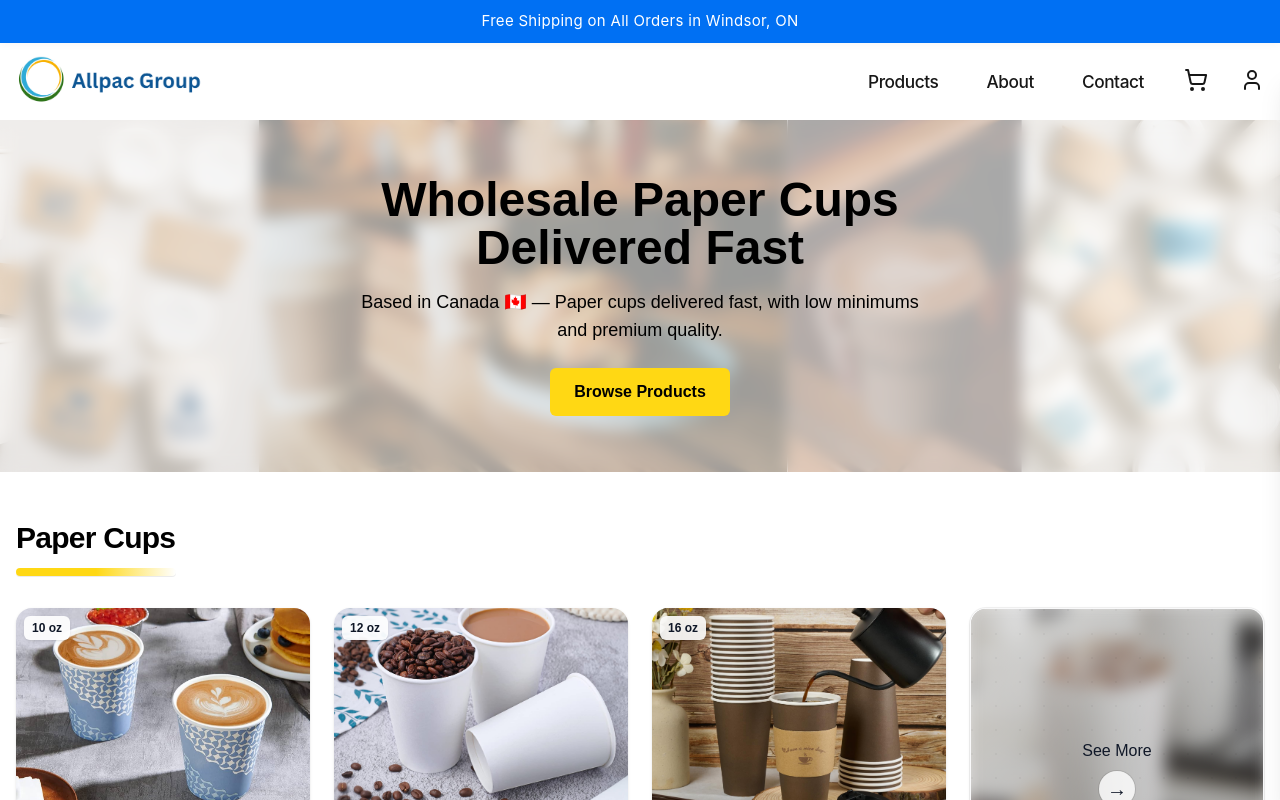
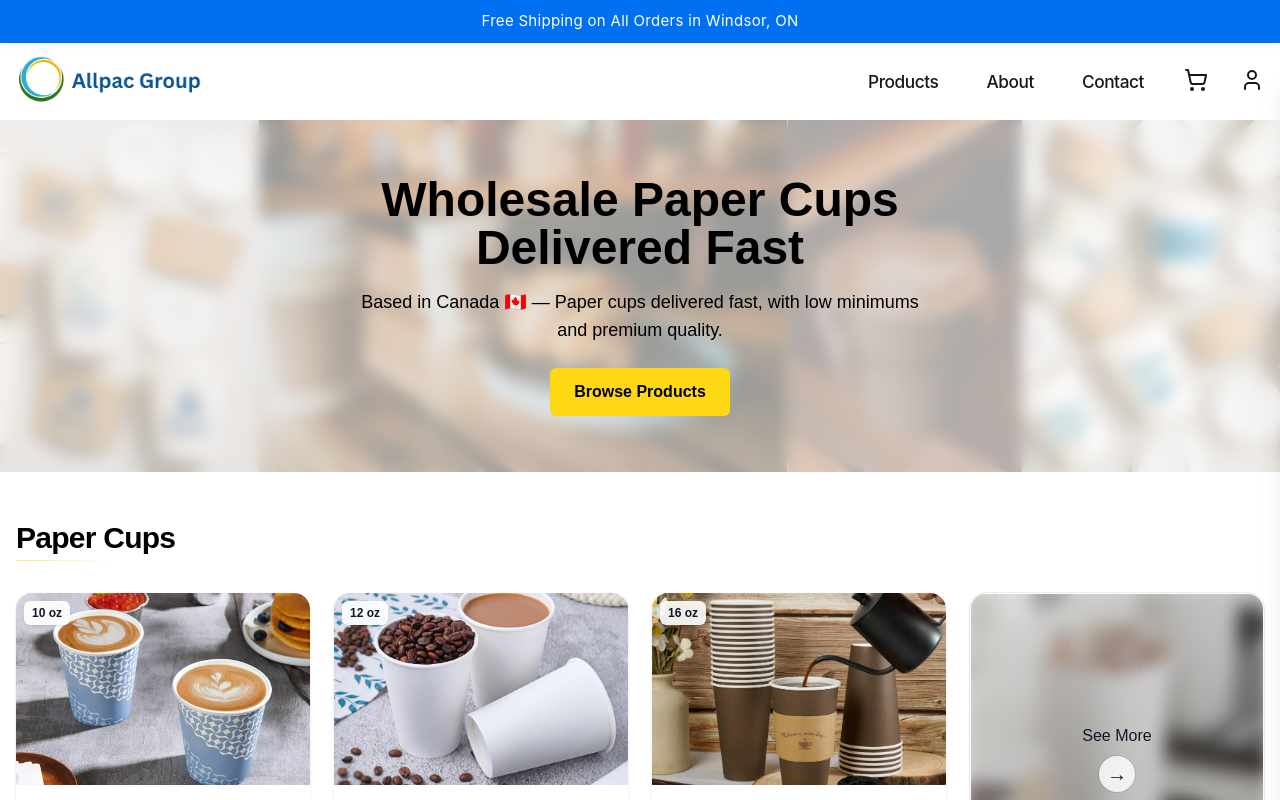
Before and after one commit to Emadedin1/allpacstore, a Next.js app: page / in a window 1280 px wide. Shown: the top 800 px of the page. Built offline with nearby package versions, Linux system fonts and the light colour scheme.

Commit message:
Update page.jsx

```diff
--- a/src/app/page.jsx
+++ b/src/app/page.jsx
@@ -40,12 +40,11 @@ export default function Home() {
               <h2 className="text-2xl sm:text-3xl font-bold tracking-tight text-black">
                 Paper Cups
               </h2>
-              {/* More pronounced yellow underline accent */}
+              {/* Subtle yellow hairline accent */}
               <div
                 aria-hidden
-                className="mt-3 h-1.5 sm:h-2 w-24 sm:w-40 rounded-full
-                           bg-gradient-to-r from-[#FFD814] via-[#FFD814] to-transparent
-                           shadow-[0_1px_0_rgba(0,0,0,0.08)]"
+                className="mt-1 h-px w-20 sm:w-24 rounded-full
+                           bg-gradient-to-r from-[#FFD814]/60 via-[#FFD814]/30 to-transparent"
               />
             </div>
           </div>
```
